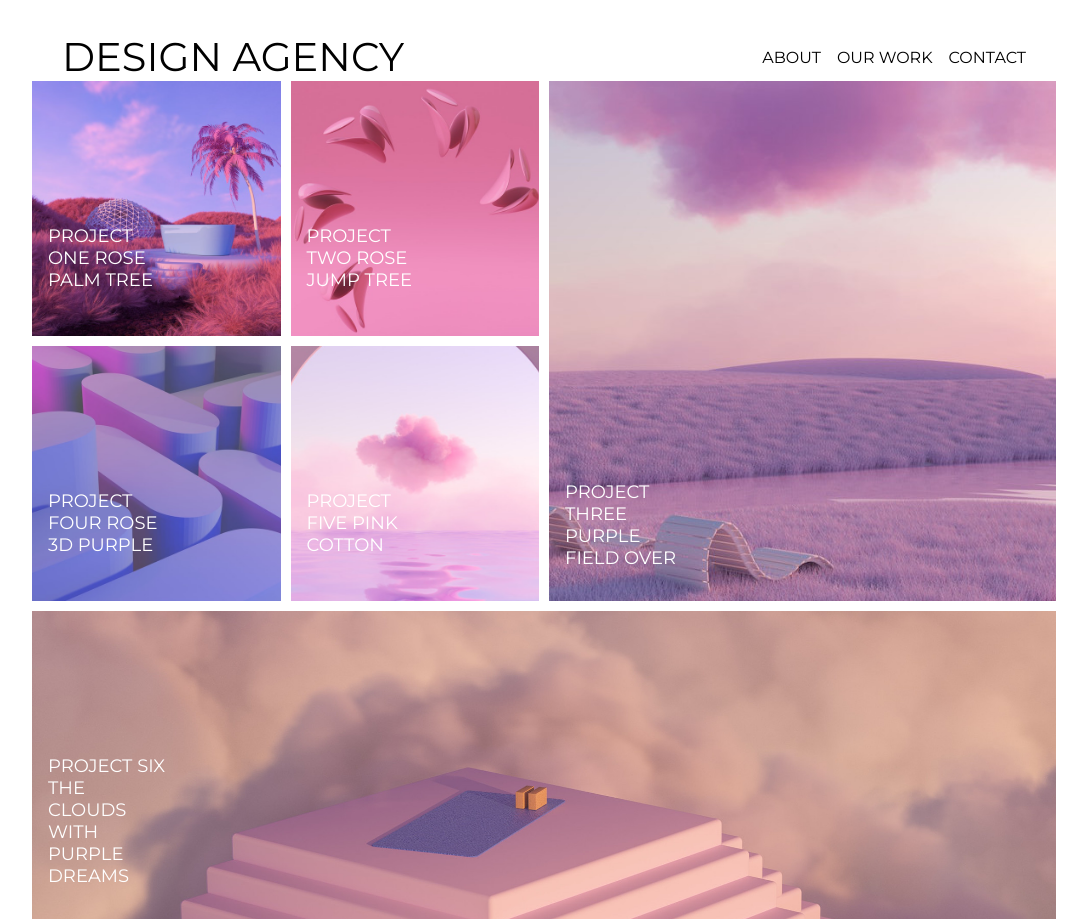
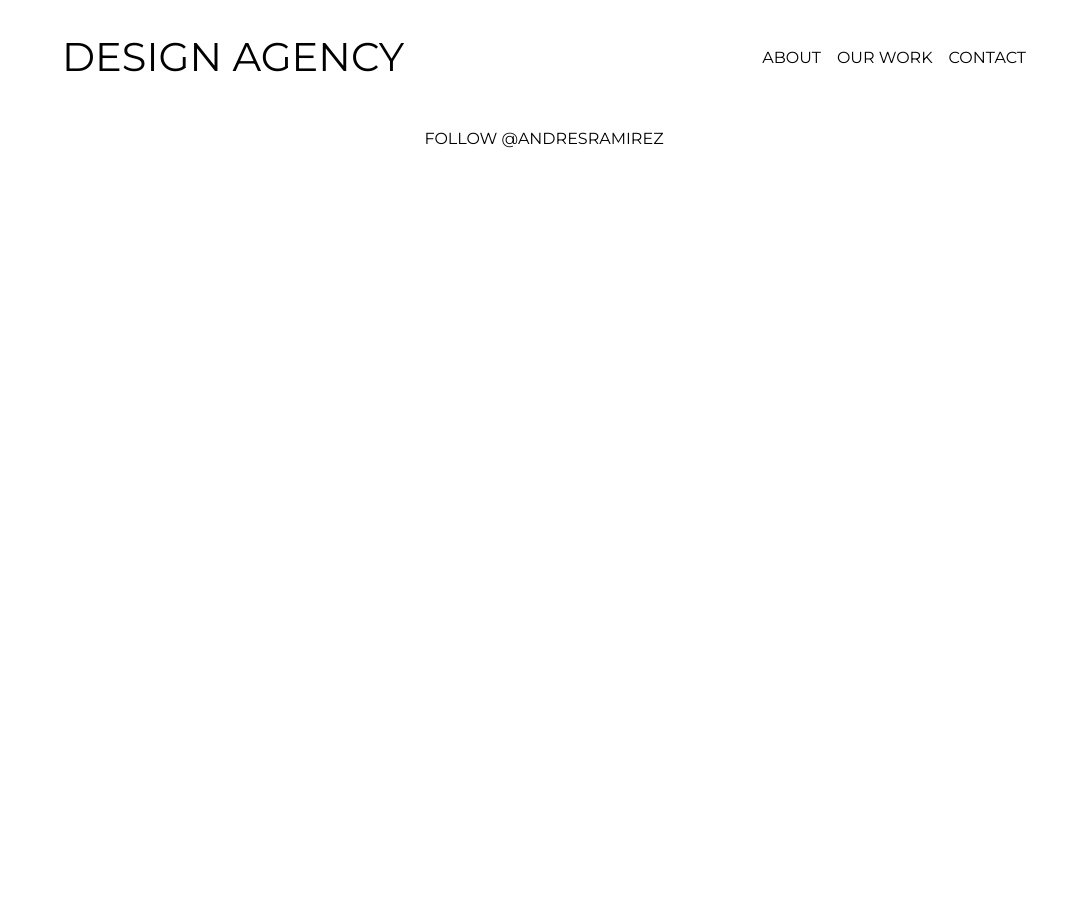
Before and after one commit to AndresRamirez917/100-sitios-jav-74, a plain HTML site: page index.html in a window 1280 px wide. Shown: the top 922 px of the page, without its empty margins (96-1183 px from the left). After the commit the page ends 800 px from the top, so only its background shows below. Drawn offline with Linux system fonts and the light colour scheme; no server answers.

Commit message:
first commit

```diff
--- a/index.html
+++ b/index.html
@@ -23,10 +23,8 @@
     </header>
 
     <section id="showcase" class="grid">
-        <div class="grid-box box-1">
-            <div>
+        <!-- <div class="grid-box box-1">
                 <a href="project1.html" class="msj1">Project one rose palm tree</a>
-            </div>
         </div>
         <div class="grid-box box-2">
             <a href="project2.html" class="msj1">Project two rose jump tree</a>
@@ -42,7 +40,7 @@
         </div>
         <div class="grid-box box-6">
             <a href="project6.html" class="msj1">Project six the clouds with purple dreams</a>
-        </div>
+        </div> -->
     </section>
 
 
--- a/js/index.js
+++ b/js/index.js
@@ -2,5 +2,20 @@ async function getData() {
     const result = await fetch('https://thecocktaildb.com/api/json/v1/1/search.php?s=Vodka');
     const coctail = await result.json();
     console.log(coctail);
-}
-getData()
+    const numArr = ["1", "2", "3", "4", "5", "6" ];
+    const coctailSlice = coctail.drinks.sort(() => 0.5 - Math.random).slice(0, 6);
+    coctailSlice.forEach((element, index) => {
+        const box = document.createRange().createContextualFragment(`
+
+            <div class="grid-box box-${numArr[index]}">
+
+                <a href="project1.html" class="msj1" ><img src="${element.strDrinkThumb}" alt=""></a>
+                </div>
+
+                `)
+                const showcase = document.getElementById('showcase');
+                showcase.append(box)
+            });
+        }
+        getData()
+        // <a href="project1.html" class="msj1">Project one rose palm tree</a>
--- a/scss/styles.scss
+++ b/scss/styles.scss
@@ -60,7 +60,7 @@ a {
 .grid {
     display: grid;
     grid-template-columns: repeat(4, 1fr);
-    grid-auto-rows: minmax(250px, auto) ;
+    grid-auto-rows: minmax(200px, auto) ;
     gap: 10px;
 }
 
@@ -117,60 +117,62 @@ form {
     }
 }
 
+img {
+    width: 100%;
+}
+
 //showcase
 #showcase {
     width: 80%;
     margin: 0 auto;
     .box-1 {
-        background: url("/images/portfolio-1.jpg");
+        //background: url("/images/portfolio-1.jpg");
         grid-column: 1/2;
         grid-row: 1/2;
+    }
+    // .box-1, .box-2, .box-4, .box-5, .box-6 {
+    //     .msj1 {
+    //         width: 150px;
+    //         display: flex;
+    //         flex-direction: column;
 
-    }
-    .box-1, .box-2, .box-4, .box-5, .box-6 {
-        .msj1 {
-            width: 150px;
-            padding: 9rem 1rem 2rem 1rem;
-            display: flex;
-            flex-direction: column;
-            justify-content: end;
-            font-size: 18px;
-            color: #fff;
-            text-decoration: none;
-        }
-    }
+    //         font-size: 18px;
+    //         color: #000000;
+    //         text-decoration: none;
+    //     }
+    // }
     .box-2 {
-        background: url("/images/portfolio-2.jpg");
+       // background: url("/images/portfolio-2.jpg");
         grid-column: 2/3;
-        grid-row: 1/2;
+        grid-row: 1;
     }
     .box-3 {
-        background: url("/images/portfolio-3.jpg");
+        //background: url("/images/portfolio-3.jpg");
         grid-column: 3/5;
         grid-row: 1/3;
-        .msj1 {
-            width: 150px;
-            padding: 25rem 1rem 2rem 1rem;
-            display: flex;
-            flex-direction: column;
-            justify-content: end;
-            font-size: 18px;
-            color: #fff;
-            text-decoration: none;
-        }
+        // .msj1 {
+        //     width: 150px;
+        //     padding: 25rem 1rem 2rem 1rem;
+        //     display: flex;
+        //     flex-direction: column;
+        //     justify-content: end;
+        //     font-size: 18px;
+        //     color: #fff;
+        //     text-decoration: none;
+        // }
     }
     .box-4 {
-        background: url("/images/portfolio-4.jpg");
+        //background: url("/images/portfolio-4.jpg");
         grid-column: 1/2;
-        grid-row: 2/3;
+        grid-row: 2;
     }
     .box-5 {
-        background: url("/images/portfolio-5.jpg");
+        //background: url("/images/portfolio-5.jpg");
         grid-column: 2/3;
-        grid-row: 2/3;
+        grid-row: 2;
     }
     .box-6 {
-        background: url("/images/portfolio-6.jpg");
+        //background: url("/images/portfolio-6.jpg");
         grid-column: 1/5;
         grid-row: 3;
     }
```
Also changed, not shown: scss/styles.css, 1 other file.
